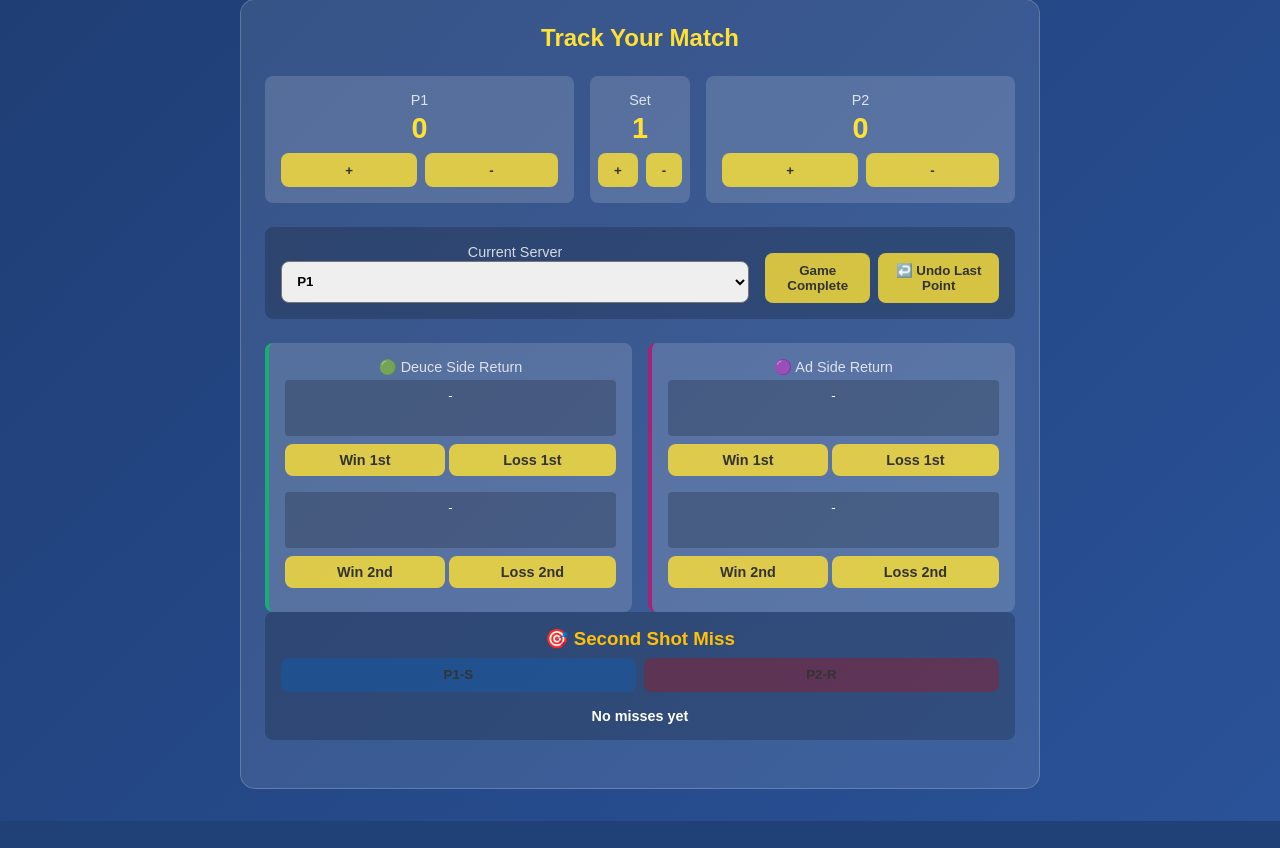
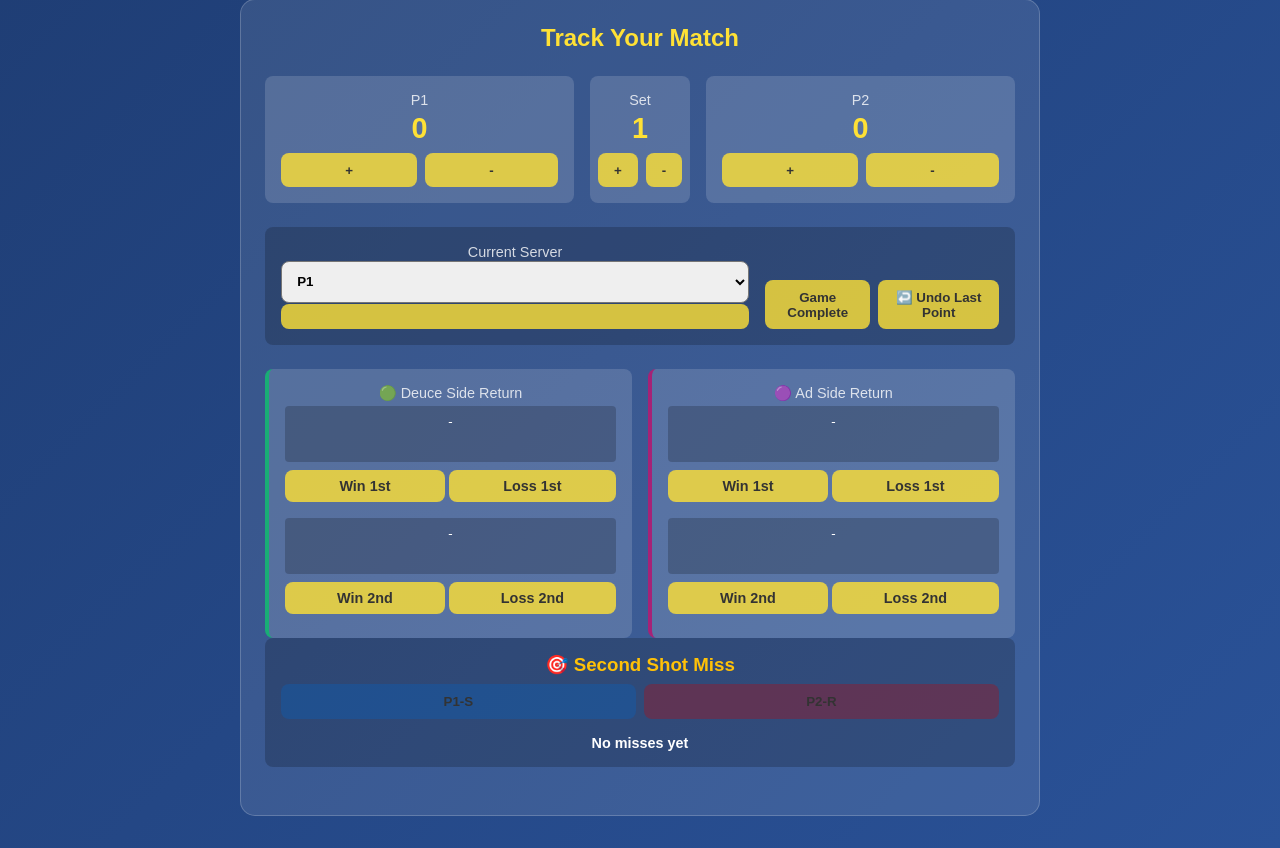
Before and after one commit to wescoup/wescoup-website, a Flask app: page /tonys-tennis-tracker in a window 1280 px wide, after a click on "Track Match". Shown: the part 210-1058 px from the top of the page. Before the commit the page ends 1031 px from the top, so only its background shows below. Run offline with Flask 2, Linux system fonts and the light colour scheme; some libraries are stand-ins or nearby versions.

Commit message:
Update tonys-tennis-tracker.html

```diff
--- a/templates/tennis/tonys-tennis-tracker.html
+++ b/templates/tennis/tonys-tennis-tracker.html
@@ -98,6 +98,8 @@
                     <div>
                         <label class="stat-label">Current Server</label>
                         <select id="currentServer" onchange="updateServer()" class="server-dropdown"></select>
+
+                        <button id="server-toggle-btn" onclick="toggleServer()" class="tennis-btn" style="width: 100%; padding: 0.8rem; font-size: 1.1rem;"></button>
                     </div>
                     <div class="tennis-btn-group" style="align-self: flex-end;">
                         <button class="tennis-btn" onclick="gameComplete()">Game Complete</button>
```
